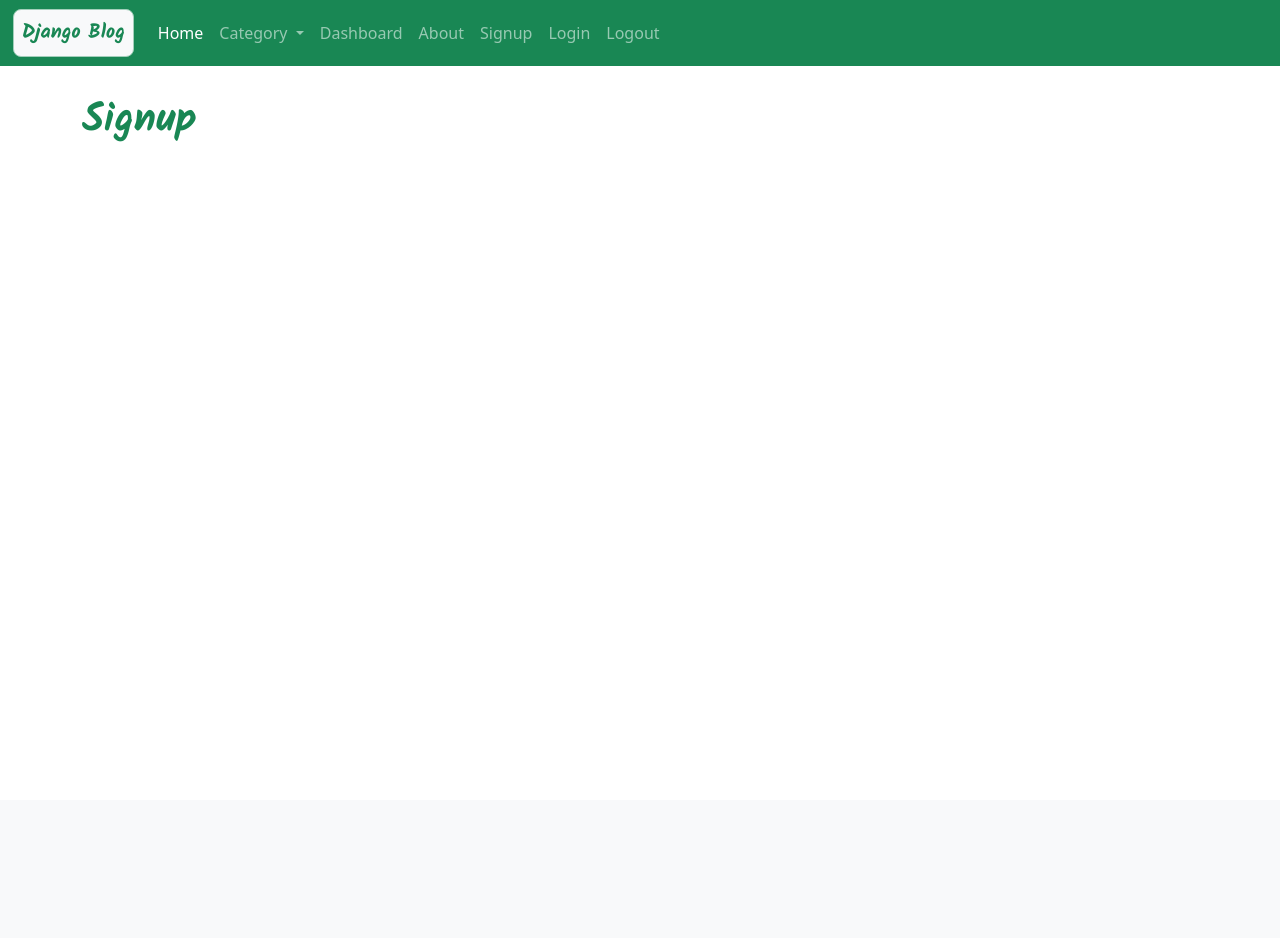
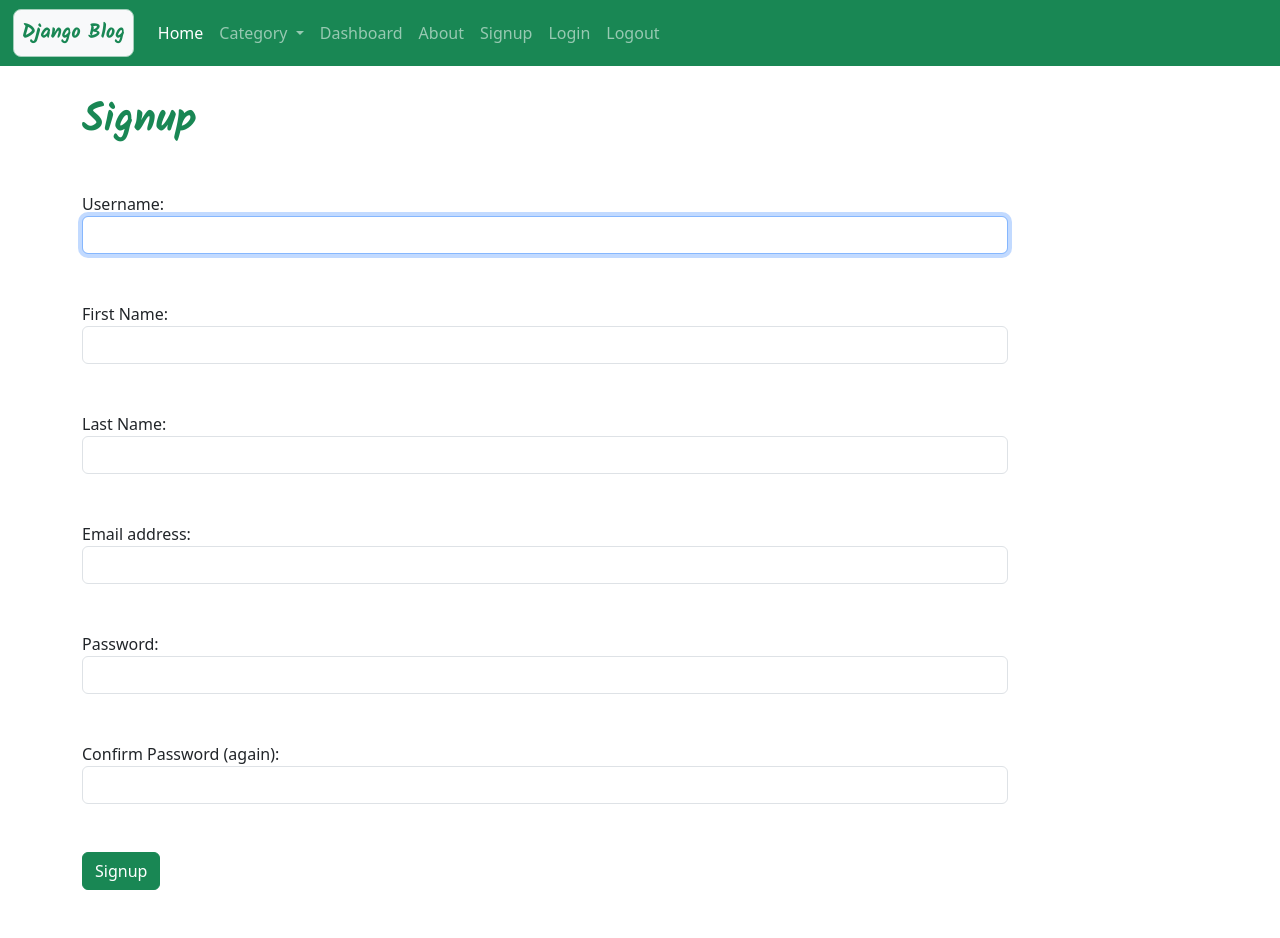
Before and after one commit to refat-jamil/Django-Blog-Web-Application, a Django app: page /user_signup/ in a window 1280 px wide. Before the commit the page ends 142 px from the top, so only its background shows below. Run offline with Django 4.2, Linux system fonts and the light colour scheme; some libraries are stand-ins or nearby versions.

Commit message:
singup from

```diff
--- /dev/null
+++ b/blog_root/blog/forms.py
@@ -0,0 +1,18 @@
+from django import forms
+from django.contrib.auth.forms import UserCreationForm
+from django.contrib.auth.models import User
+
+class SingUpForm(UserCreationForm):
+    password1 = forms.CharField(label='Password', widget=forms.PasswordInput(attrs={'class':'form-control'}),)
+    password2 = forms.CharField(label='Confirm Password (again)', widget=forms.PasswordInput(attrs={'class':'form-control'}))
+    class Meta:
+        model = User
+        fields = ['username', 'first_name', 'last_name', 'email']
+        labels = {'first_name': 'First Name', 'last_name': 'Last Name'}
+        widgets = {
+            'username': forms.TextInput(attrs={'class':'form-control'}),
+            'first_name': forms.TextInput(attrs={'class':'form-control'}),
+            'last_name': forms.TextInput(attrs={'class':'form-control'}),
+            'email': forms.EmailInput(attrs={'class':'form-control'}),
+
+            }
--- a/blog_root/blog/views.py
+++ b/blog_root/blog/views.py
@@ -1,5 +1,5 @@
 from django.shortcuts import render, HttpResponseRedirect
-
+from .forms import SingUpForm
 # Create your views here.
 def home(request):
     return render(request, 'blog/home.html')
@@ -14,7 +14,8 @@ def user_login(request):
     return render(request, 'blog/login.html')
 
 def user_signup(request):
-    return render(request, 'blog/signup.html')
+    fm = SingUpForm()
+    return render(request, 'blog/signup.html', {'form':fm})
 
 def user_logout(request):
     return HttpResponseRedirect('/')
--- a/blog_root/template/blog/signup.html
+++ b/blog_root/template/blog/signup.html
@@ -8,6 +8,21 @@
     Signup
   </h1>
 
+  <form action="" method="POST" novalidate> {% csrf_token %}
+    {% for fm in form %}
+    <div class="form-group">
+      {{fm.label_tag}} {{fm}} {{fm.errors|striptags}} <br><br>
+    </div>
+    {% endfor %}
+    <input type="submit" value="Signup" class="btn btn-success">
+    {% if forms.non_field_errors %}
+      {% for errors in form.non_field_errors %}
+      <p>{{error}}</p>
+      {% endfor %}
+    {% endif %}
+
+  </form>
+
 
 
 
```
